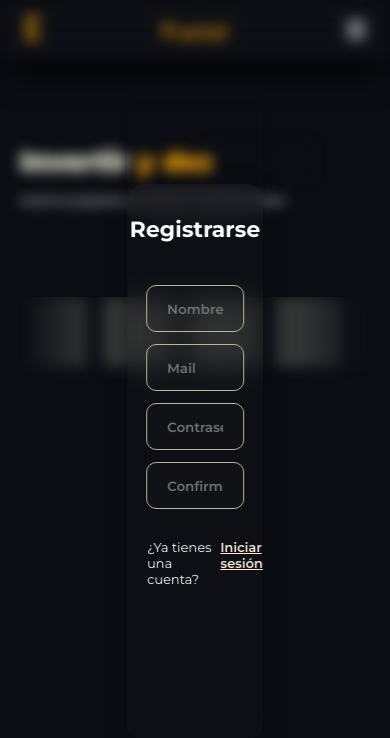
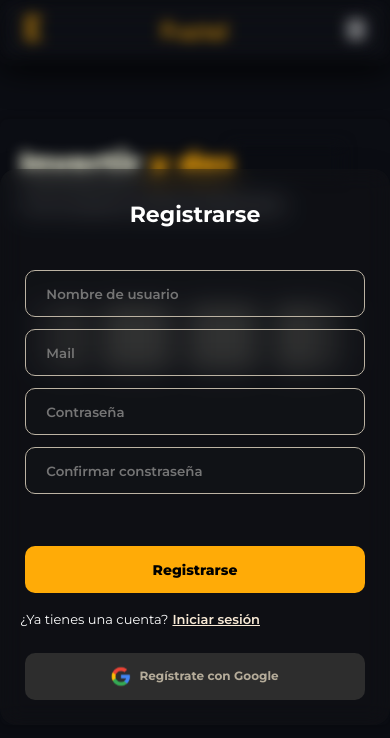
Before and after one commit to Yaguarete4/Fraktal, a React (Vite) app in the folder FrontEnd/Fraktal/: page /login in a window 390 px wide. Shown: the top 738 px of the page. Built offline with nearby package versions, Linux system fonts and the light colour scheme.

Commit message:
Login responsive

```diff
--- a/FrontEnd/Fraktal/src/components/Cel.jsx
+++ b/FrontEnd/Fraktal/src/components/Cel.jsx
@@ -11,8 +11,8 @@ export const Cel = ({ className }) => {
           <img src={flech} className="img-class" alt="chevron" />
         </button>
         <div className="dropdown-menu">
-          <div className="celup">Market</div>
-          <div className="celup">Wallet</div>
+          <div className="celup">Mercado</div>
+          <div className="celup">Portafolio</div>
         </div>
       </div>
       <div className="dropdown">
@@ -21,13 +21,13 @@ export const Cel = ({ className }) => {
           <img src={flech} className="img-class" alt="chevron" />
         </button>
         <div className="dropdown-menu">
-          <div className="celup">Login</div>
-          <div className="celup">Signup</div>
+          <div className="celup">Iniciar sesion</div>
+          <div className="celup">Registrase</div>
         </div>
       </div>
       <div className="dropdown">
         <button className="button-class">
-          Global
+          Pre-venta
         </button>
       </div>
     </div>
--- a/FrontEnd/Fraktal/src/css/cel.css
+++ b/FrontEnd/Fraktal/src/css/cel.css
@@ -155,5 +155,5 @@ border-radius: 10px; */
 }
 
 .cel-center {
- animation: fadeInRight 1.5s ease;
+ animation: fadeInRight 0.5s ease-in-out;
 }
--- a/FrontEnd/Fraktal/src/css/login.css
+++ b/FrontEnd/Fraktal/src/css/login.css
@@ -129,3 +129,32 @@
      transform: translateY(0);
   }
 }
+@media (width < 700px){
+
+}
+@media (width < 500px) {
+.loginContainer, .signupContainer{
+  margin-top: 50px;
+  width: 100vw;
+}
+.input{
+  width: 87vw;
+}
+button{
+  display: block;
+}
+.linki{
+}
+.regi{
+  width: 87vw;
+}
+.but{
+  width: 87vw;
+}
+.caja-inicio-sesion{
+  width: 87vw;
+}
+.inicio-sesion{
+
+}
+}
--- a/FrontEnd/Fraktal/src/css/style1.css
+++ b/FrontEnd/Fraktal/src/css/style1.css
@@ -191,9 +191,9 @@
 .item8 {
   animation-delay: calc(30s / 8 * (8 - 8) * -1);
 }
-@media (min-width: 1px) and (max-width: 659px) {
+@media (min-width: 1px) and (max-width: 700px) {
 .titulo, .animated-text{
-  font-size: 27px;
+  font-size: 30px;
 }
 }
 @media (min-width: 1370px){
```
Also changed, not shown: FrontEnd/Fraktal/src/components/PaginaPrincipal.jsx (+6 -2 lines), FrontEnd/Fraktal/src/img/eth.svg (added).
